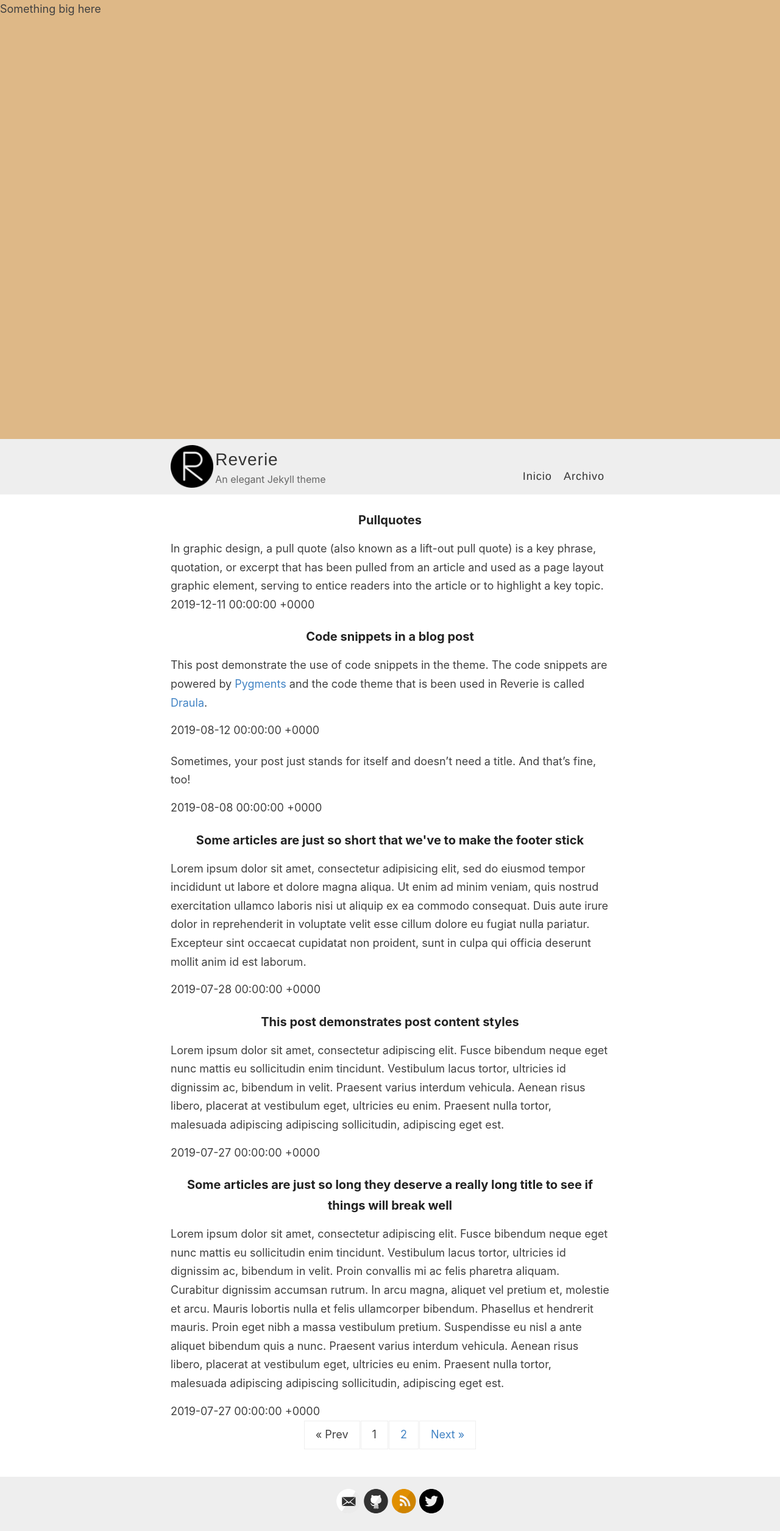
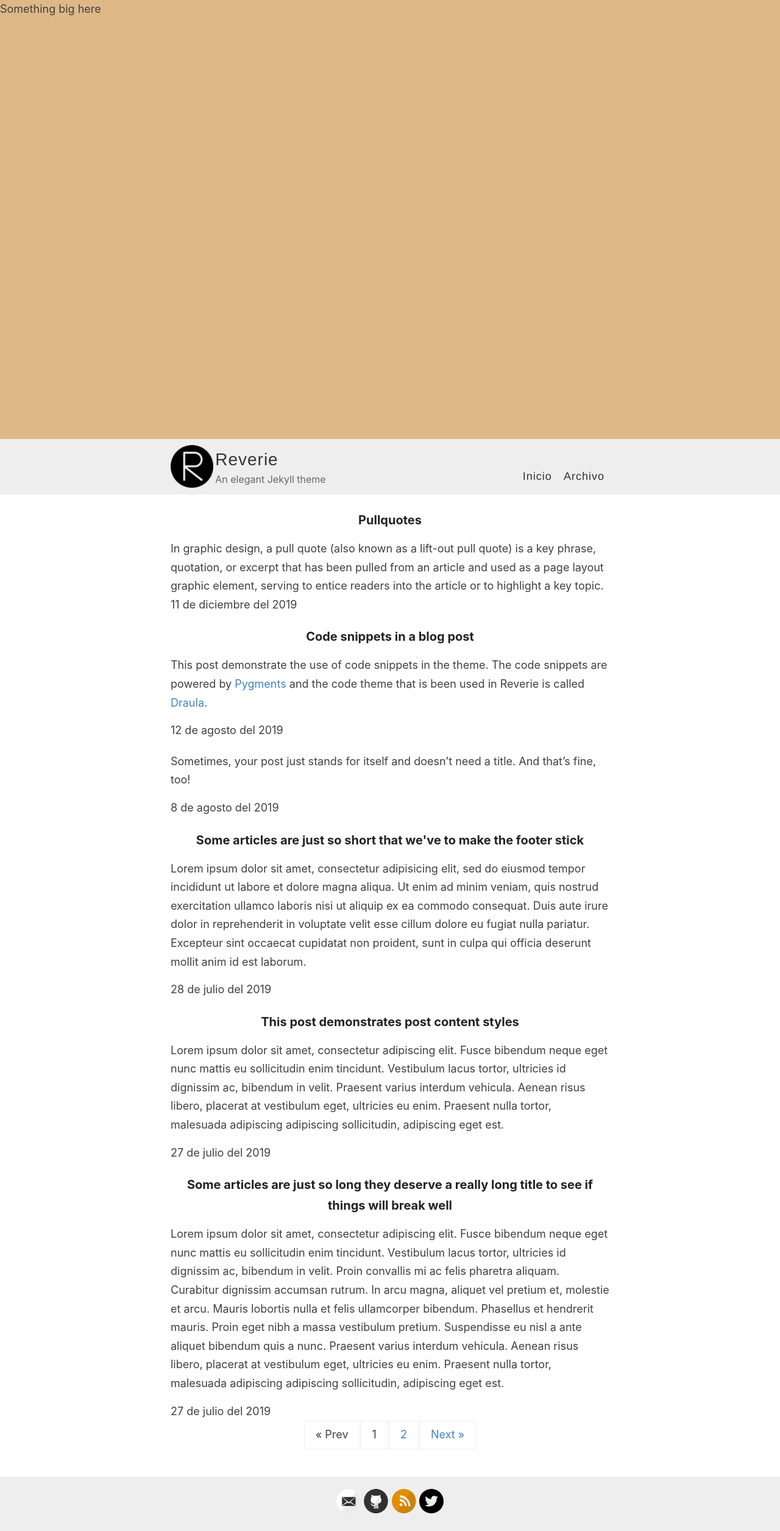
Before and after one commit to dfghjd/dfghjd.github.io, a Jekyll site: the page built from index.html, in a window 1280 px wide. Shown: the whole page at 61% size. Built offline with Jekyll 4.4.1, drawn with Linux system fonts in a browser that asks for light colours; the list of posts is cut into pages by our own code.

Commit message:
include fechas html

```diff
--- /dev/null
+++ b/_includes/fechas.html
@@ -0,0 +1,40 @@
+{{ page.date | date: "%-d" }}
+
+{% assign m = page.date | date: "%-m" %}
+  {% case m %}
+    {% when '1' %}de enero del
+    {% when '2' %}de febrero del
+    {% when '3' %}de marzo del
+    {% when '4' %}de abril del
+    {% when '5' %}de mayo del
+    {% when '6' %}de junio del
+    {% when '7' %}de julio del
+    {% when '8' %}de agosto del
+    {% when '9' %}de septiembre del
+    {% when '10' %}de octubre del
+    {% when '11' %}de noviembre del
+    {% when '12' %}de diciembre del
+  {% endcase %}
+{{ page.date | date: "%Y" }}
+
+
+
+{{ post.date | date: "%-d" }}
+
+{% assign m = post.date | date: "%-m" %}
+  {% case m %}
+    {% when '1' %}de enero del
+    {% when '2' %}de febrero del
+    {% when '3' %}de marzo del
+    {% when '4' %}de abril del
+    {% when '5' %}de mayo del
+    {% when '6' %}de junio del
+    {% when '7' %}de julio del
+    {% when '8' %}de agosto del
+    {% when '9' %}de septiembre del
+    {% when '10' %}de octubre del
+    {% when '11' %}de noviembre del
+    {% when '12' %}de diciembre del
+  {% endcase %}
+
+{{ post.date | date: "%Y" }}
--- a/assets/style.scss
+++ b/assets/style.scss
@@ -1025,6 +1025,6 @@ Modules - reusable parts of our design
   height: 80vh;
   background-color: burlywood;
   @include mobile {
-    height: 90vh;
+    height: 80vh;
   }
 }
--- a/index.html
+++ b/index.html
@@ -7,7 +7,7 @@ layout: default
     <article class="post-entry">
       <h3>{{ post.title | escape }}</h3>
         {{ post.excerpt }}
-      <span class="post-date">{{ post.date | date: date_format }}</span>
+      <span class="post-date">{% include fechas.html %}</span>
       <a class="post-link" href="{{ site.baseurl }}{{ post.url }}"></a>
     </article>
   {% endfor %}
```
